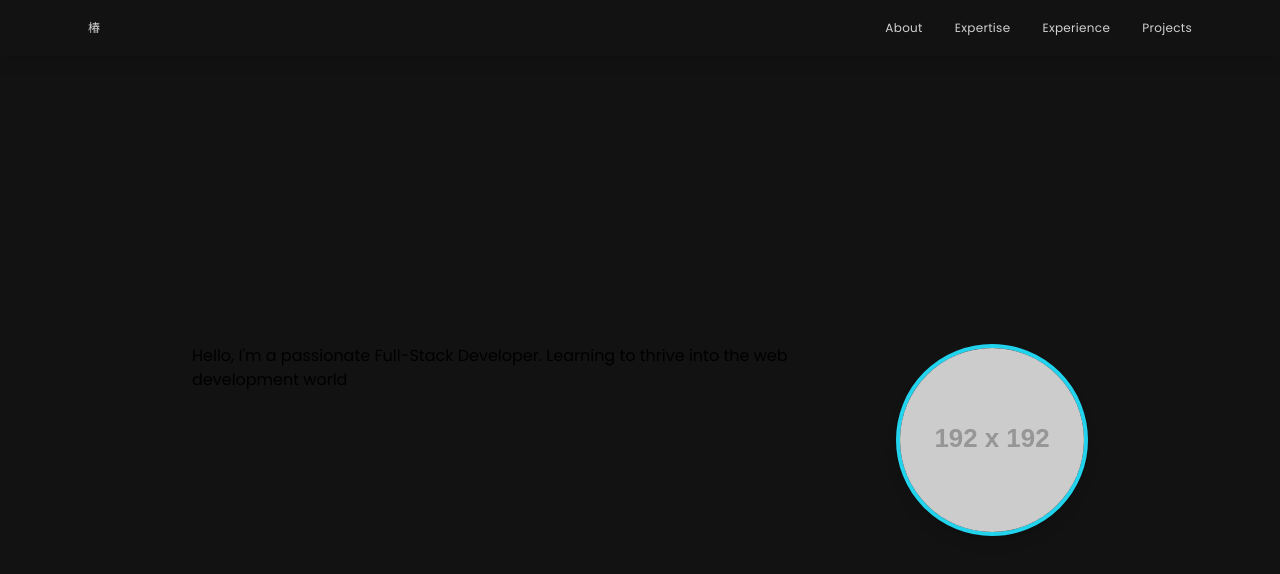
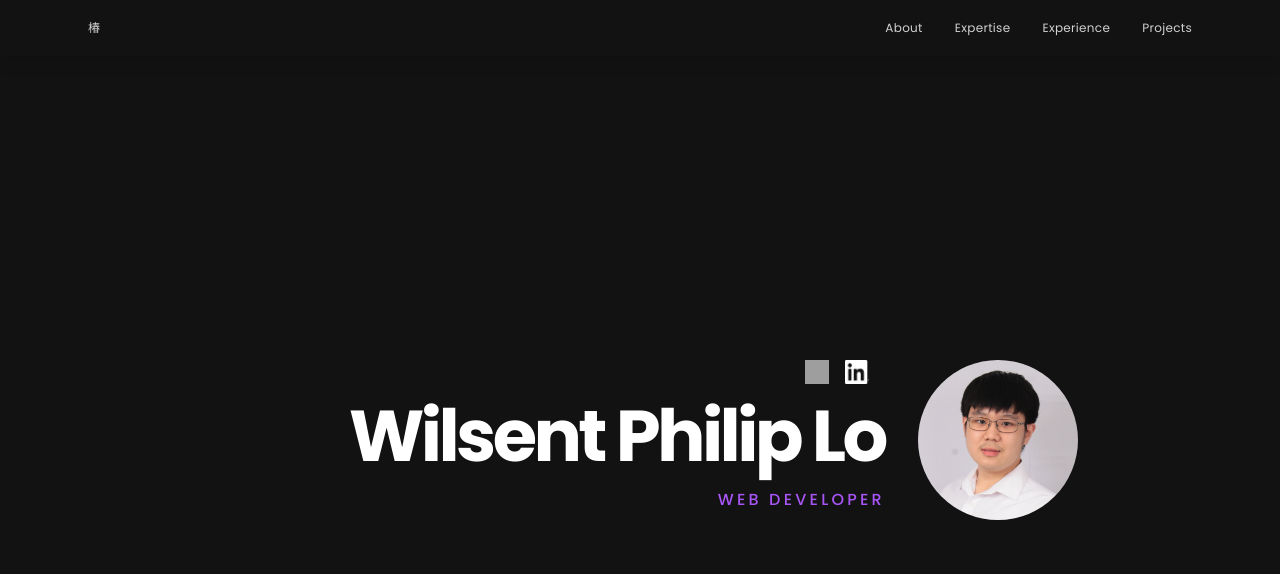
Before and after one commit to WilPhil/my-portfolio, a React (Create React App) app: page / in a window 1280 px wide. Shown: the top 574 px of the page. Built offline with nearby package versions, Linux system fonts and the light colour scheme; grey boxes are pictures that could not be loaded.

Commit message:
add: Hero Section

```diff
--- a/src/components/Hero/Hero.jsx
+++ b/src/components/Hero/Hero.jsx
@@ -1,18 +1,56 @@
+import GithubIcon from "../../assets/GitHub_Invertocat_White.svg";
+import LinkedinIcon from "../../assets/InBug-White.png";
+import ProfileIcon from "../../assets/Profile.jpg";
+
 const Hero = () => {
   return (
     <section id="home" className="min-h-screen flex items-center">
       <div className="container mx-auto px-6">
         <div className="max-w-4xl mx-auto flex">
-          <p>
-            Hello, I'm a passionate Full-Stack Developer. Learning to thrive
-            into the web development world
-          </p>
-          <img
-            // 4. Then change the src below from the placeholder to {myImage}
-            src="https://placehold.co/192x192/47d1d1/ffffff?text=You"
-            alt="Your Name"
-            className="w-36 h-36 md:w-48 md:h-48 rounded-full object-cover mx-auto mb-8 border-4 border-cyan-400 shadow-lg"
-          />
+          <div className="w-[80%] flex flex-col pr-6 gap-4">
+            <div className="flex justify-end gap-4 pr-4">
+              <a
+                href="https://github.com/WilPhil"
+                target="_blank"
+                rel="noopener noreferrer"
+                className="text-cyan-400 hover:text-cyan-300 transition duration-300 ease-in-out"
+              >
+                <img
+                  src={GithubIcon}
+                  alt="Github"
+                  className="w-6 h-6 hover:opacity-70 ease-in-out transition duration-300"
+                />
+              </a>
+              <a
+                href="https://www.linkedin.com/in/wilsent-philip-33bbb0225/"
+                target="_blank"
+                rel="noopener noreferrer"
+                className="text-cyan-400 hover:text-cyan-300 transition duration-300 ease-in-out"
+              >
+                <img
+                  src={LinkedinIcon}
+                  alt="Linkedin"
+                  className="w-6 h-6 hover:opacity-70 ease-in-out transition duration-300"
+                />
+              </a>
+            </div>
+            <div className="flex flex-col items-end gap-4">
+              <span className="text-5xl md:text-7xl font-bold tracking-tighter text-white">
+                Wilsent Philip Lo
+              </span>
+              <span className="text-sm md:text-base font-medium text-purple-500 uppercase tracking-[0.2em]">
+                Web Developer
+              </span>
+            </div>
+          </div>
+          <div className="w-[20%] flex items-center">
+            <img
+              src={ProfileIcon}
+              alt="Wilsent Philip Lo"
+              className="w-40 h-40 rounded-full object-cover mx-auto mb-8"
+              style={{ imageRendering: "auto" }}
+            />
+          </div>
         </div>
       </div>
     </section>
```
